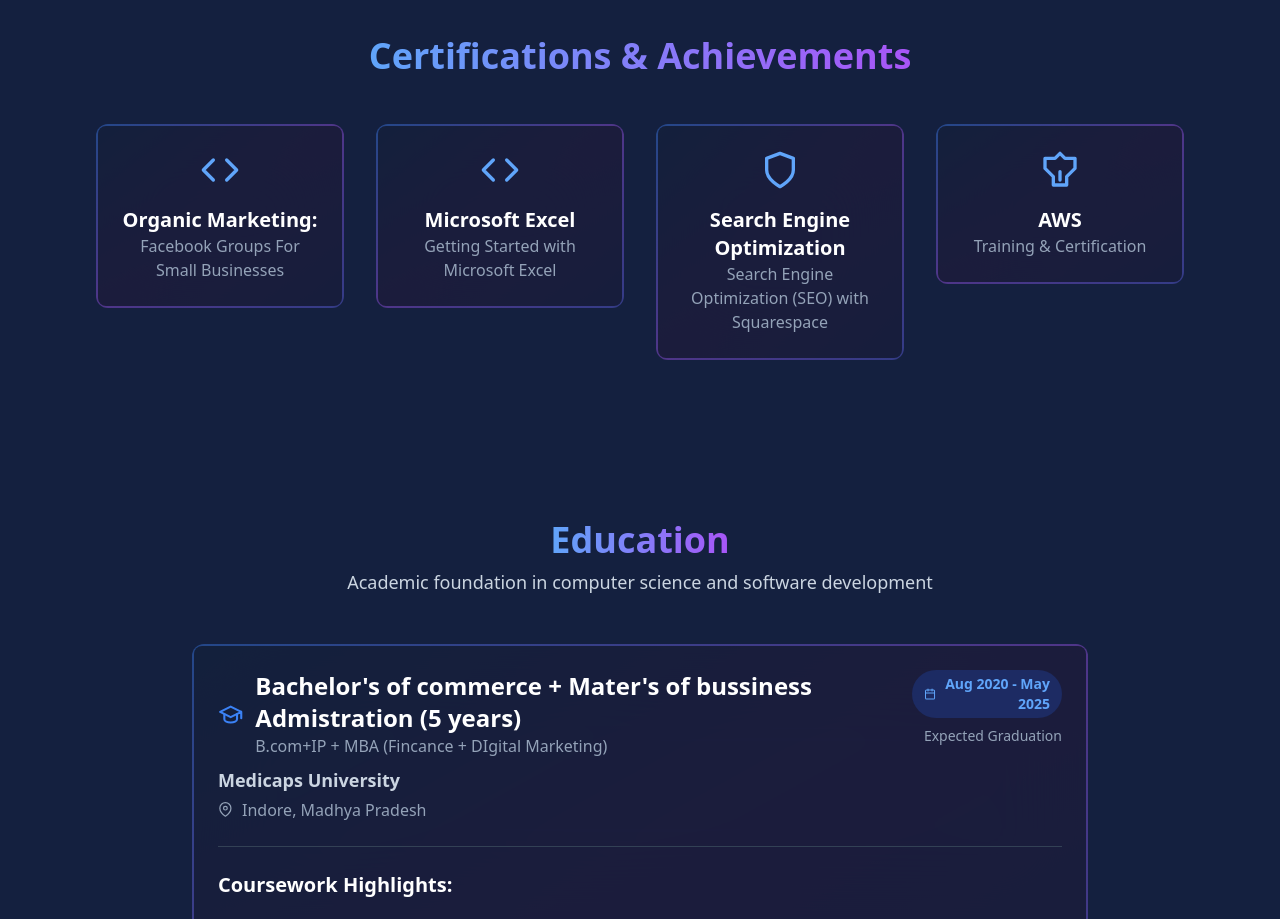
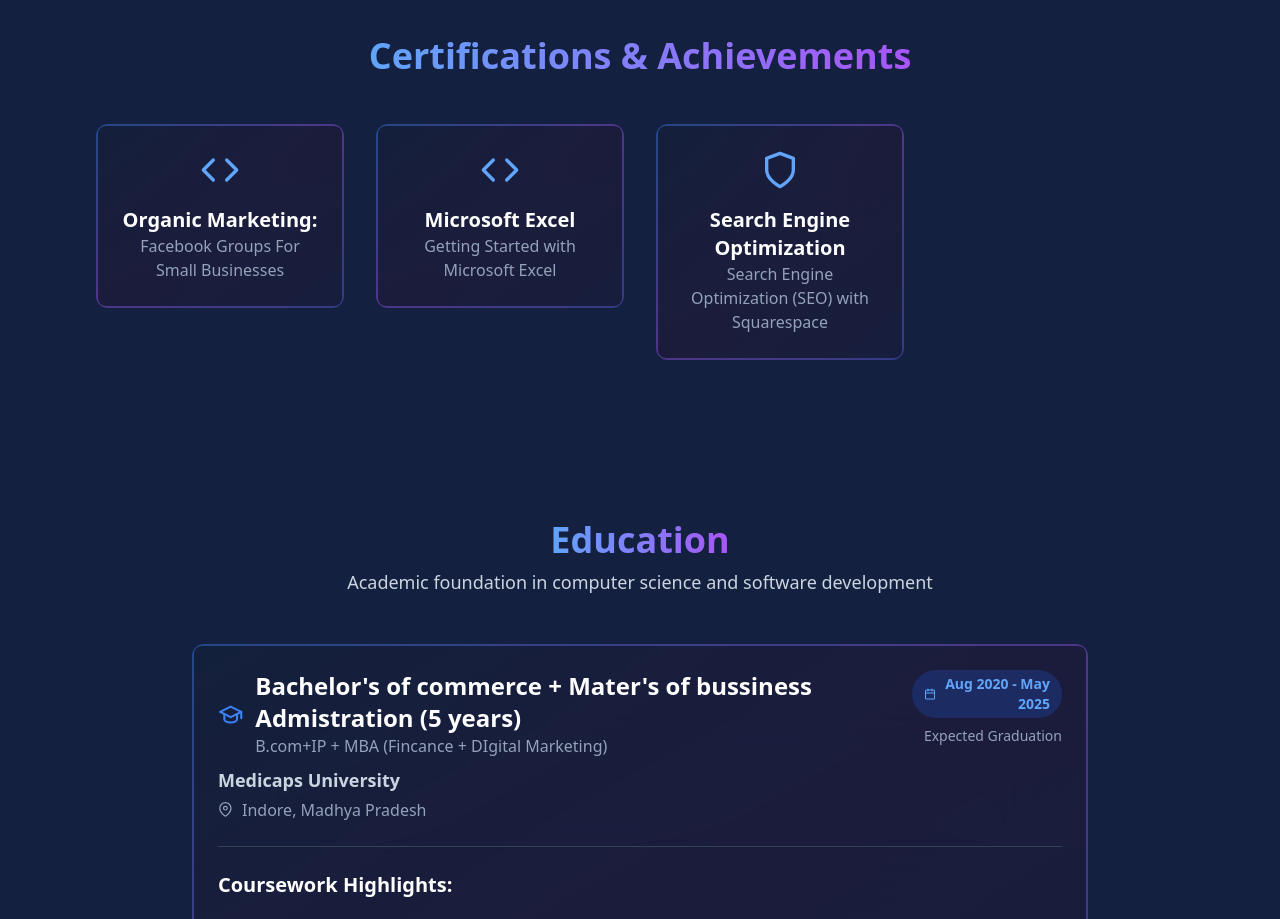
Before and after one commit to yashkatare997-beep/my-portfolio, a React (Vite) app: page / in a window 1280 px wide. Shown: the part 5420-6339 px from the top of the page. Built offline with nearby package versions, Linux system fonts and the light colour scheme.

Commit message:
Update App.jsx

```diff
--- a/src/App.jsx
+++ b/src/App.jsx
@@ -470,7 +470,7 @@ export default function App() {
                     <a href="https://drive.google.com/file/d/18GnfyKuhh7iKinsQQhbFvKMXzWdujAkB/view?usp=sharing"><CertificationCard title="Organic Marketing:" subtitle="Facebook Groups For Small Businesses" icon={<CodeIcon className="w-10 h-10 text-blue-400" />} />
                     </a><a href="https://drive.google.com/file/d/1tnTklsYRh02GXeMgrnowoyIYTk-mLmWv/view?usp=sharing"><CertificationCard title="Microsoft Excel" subtitle="Getting Started with Microsoft Excel" icon={<CodeIcon className="w-10 h-10 text-blue-400" />} />
                     </a><a href="https://drive.google.com/file/d/1sXZlkJTL7CF3hbmF2AcIYMsrx8l_AF7h/view?usp=sharing"><CertificationCard title="Search Engine Optimization" subtitle="Search Engine Optimization (SEO) with Squarespace" icon={<ShieldIcon className="w-10 h-10 text-blue-400" />} />
-                    </a><a href="https://drive.google.com/drive/folders/1aUrl7QBanpv4mf9M0GcthHg46M-jydA9?usp=drive_link"><CertificationCard title="AWS" subtitle="Training & Certification" icon={<TrophyIcon className="w-10 h-10 text-blue-400" />} /></a>
+                    </a>
                 </div>
             </div>
         </section>
```
